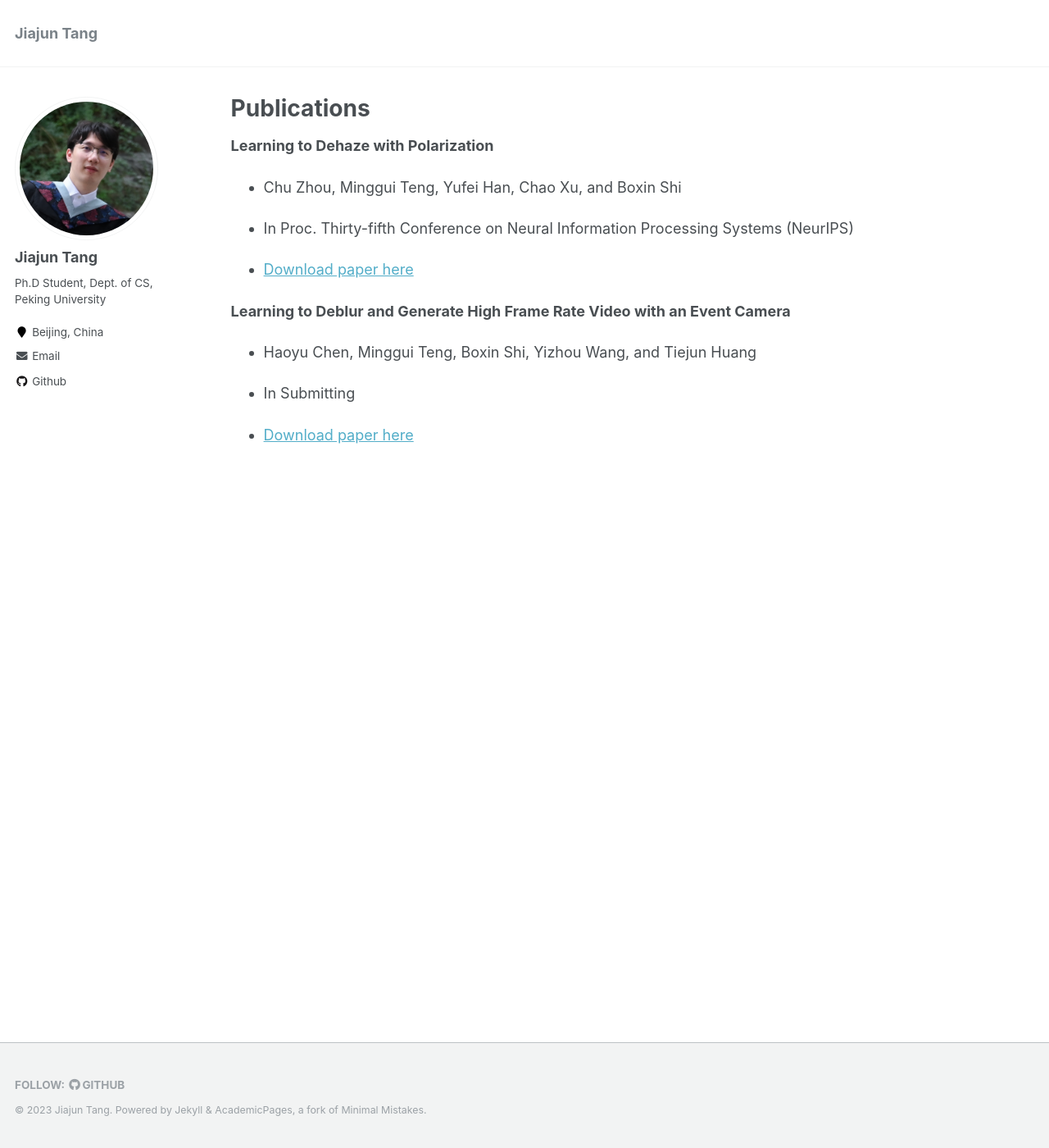
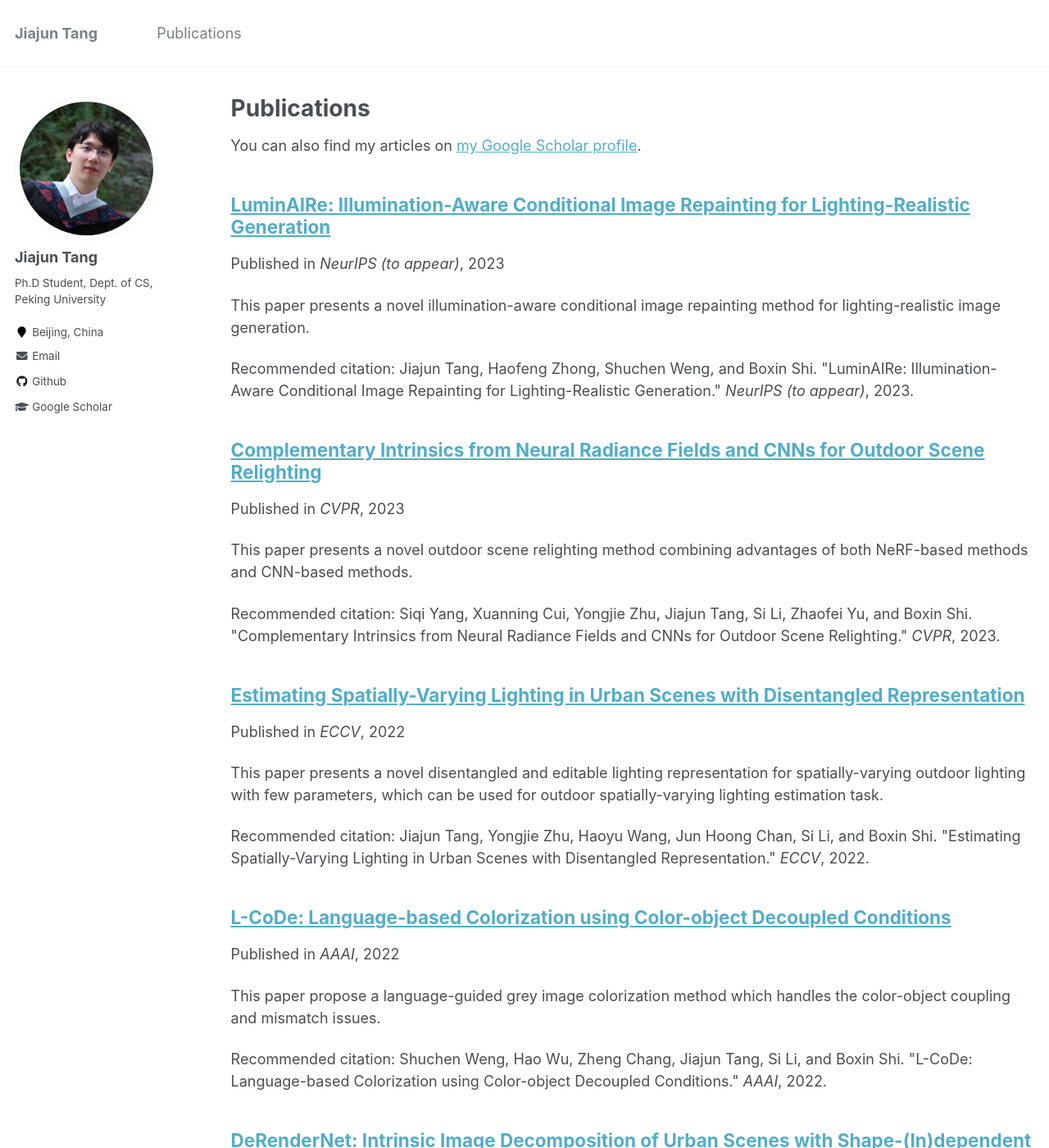
Before and after one commit to ChemJeff/ChemJeff.github.io, a Jekyll site: the page built from _pages/publications.md, in a window 1280 px wide and 1400 px high. Shown: the whole window at 82% size. Built offline with Jekyll 4.4.1, drawn with Linux system fonts in a browser that asks for light colours; some of the changed text lies outside the part shown.

Commit message:
update publication and homepage, add google scholar link

```diff
--- a/_config.yml
+++ b/_config.yml
@@ -87,7 +87,7 @@ author:
   location         : "Beijing, China"
   employer         :
   pubmed           : #"https://www.ncbi.nlm.nih.gov/pubmed/?term=john+snow"
-  googlescholar    : #"http://yourfullgooglescholarurl.com"
+  googlescholar    : "https://scholar.google.com/citations?user=UBy9z8wAAAAJ"
   email            : "jiajun.tang@pku.edu.cn"
   researchgate     :  # example: "https://www.researchgate.net/profile/yourprofile"
   uri              :
--- a/_data/navigation.yml
+++ b/_data/navigation.yml
@@ -1,7 +1,7 @@
 # main links links
 main:
-  #- title: "Publications"
-  #  url: /publications/
+  - title: "Publications"
+    url: /publications/
 
   #- title: "Talks"
   #  url: /talks/
--- a/_pages/publications.md
+++ b/_pages/publications.md
@@ -5,26 +5,16 @@ permalink: /publications/
 author_profile: true
 ---
 
-{% if author.googlescholar %}
+<!-- {% if author.googlescholar %}
   You can also find my articles on <u><a href="{{author.googlescholar}}">my Google Scholar profile</a>.</u>
-{% endif %}
+{% endif %} -->
+
+You can also find my articles on <a href="https://scholar.google.com/citations?user=UBy9z8wAAAAJ">my Google Scholar profile</a>.
 
 {% include base_path %}
 
+{% for post in site.publications reversed %}
+  {% include archive-single.html %}
+{% endfor %}
 
-**Learning to Dehaze with Polarization**
-
-  * Chu Zhou, Minggui Teng, Yufei Han, Chao Xu, and Boxin Shi
-
-  * In Proc. Thirty-fifth Conference on Neural Information Processing Systems (NeurIPS)
-
-  * [Download paper here](https://chipsahoym.github.io/publications/)
-
-
-**Learning to Deblur and Generate High Frame Rate Video with an Event Camera**
-
-  * Haoyu Chen, Minggui Teng, Boxin Shi, Yizhou Wang, and Tiejun Huang
-
-  * In Submitting
-
-  * [Download paper here](https://arxiv.org/abs/2003.00847)
+Last updated: Oct. 10, 2023
--- /dev/null
+++ b/_publications/94-2019-10-ICCV-Caption.md
@@ -0,0 +1,14 @@
+---
+title: "Generating Diverse and Descriptive Image Captions Using Visual Paraphrases"
+authors: Lixin Liu, Jiajun Tang, Xiaojun Wan, and Zongming Guo
+collection: publications
+permalink: /publication/94-2019-10-ICCV-Caption
+excerpt: 'This paper improves the diversity and descriptiveness of machine-generated image captions by utilizing visual paragraphs in existing captioning datasets.'
+date: 2019-10-27
+venue: "ICCV"
+# paperurl: 'https://openaccess.thecvf.com/content_ICCV_2019/papers/Liu_Generating_Diverse_and_Descriptive_Image_Captions_Using_Visual_Paraphrases_ICCV_2019_paper.pdf'
+citation: 'Lixin Liu, Jiajun Tang, Xiaojun Wan, and Zongming Guo. &quot;Generating Diverse and Descriptive Image Captions Using Visual Paraphrases.&quot; <i>ICCV</i>, 2019.'
+---
+This paper improves the diversity and descriptiveness of machine-generated image captions by utilizing visual paragraphs in existing captioning datasets.
+
+[Download paper here](https://openaccess.thecvf.com/content_ICCV_2019/papers/Liu_Generating_Diverse_and_Descriptive_Image_Captions_Using_Visual_Paraphrases_ICCV_2019_paper.pdf)
--- /dev/null
+++ b/_publications/95-2021-5-ICCP-DeRenderNet.md
@@ -0,0 +1,14 @@
+---
+title: "DeRenderNet: Intrinsic Image Decomposition of Urban Scenes with Shape-(In)dependent Shading Rendering"
+authors: Yongjie Zhu, Jiajun Tang, Si Li, and Boxin Shi
+collection: publications
+permalink: /publication/95-2021-5-ICCP-DeRenderNet
+excerpt: 'This paper propose a method to decompose the shadow-free albedo and latent lighting, and render shape-(in)dependent shadings, given a single image of an outdoor urban scene, trained in a self-supervised manner.'
+date: 2021-05-23
+venue: "ICCP"
+# paperurl: 'https://ci.idm.pku.edu.cn/Zhu_ICCP21.pdf'
+citation: 'Yongjie Zhu, Jiajun Tang, Si Li, and Boxin Shi. &quot;DeRenderNet: Intrinsic Image Decomposition of Urban Scenes with Shape-(In)dependent Shading Rendering.&quot; <i>ICCP</i>, 2021.'
+---
+This paper propose a method to decompose the shadow-free albedo and latent lighting, and render shape-(in)dependent shadings, given a single image of an outdoor urban scene, trained in a self-supervised manner.
+
+[Download paper here](https://ci.idm.pku.edu.cn/Zhu_ICCP21.pdf)
--- /dev/null
+++ b/_publications/96-2022-2-AAAI-LCoDe.md
@@ -0,0 +1,14 @@
+---
+title: "L-CoDe: Language-based Colorization using Color-object Decoupled Conditions"
+authors: Shuchen Weng, Hao Wu, Zheng Chang, Jiajun Tang, Si Li, and Boxin Shi
+collection: publications
+permalink: /publication/96-2022-2-AAAI-LCoDe
+excerpt: 'This paper propose a language-guided grey image colorization method which handles the color-object coupling and mismatch issues.'
+date: 2022-02-22
+venue: "AAAI"
+# paperurl: 'https://ci.idm.pku.edu.cn/Weng_AAAI22.pdf'
+citation: 'Shuchen Weng, Hao Wu, Zheng Chang, Jiajun Tang, Si Li, and Boxin Shi. &quot;L-CoDe: Language-based Colorization using Color-object Decoupled Conditions.&quot; <i>AAAI</i>, 2022.'
+---
+This paper propose a language-guided grey image colorization method which handles the color-object coupling and mismatch issues.
+
+[Download paper here](https://ci.idm.pku.edu.cn/Weng_AAAI22.pdf)
--- /dev/null
+++ b/_publications/97-2022-10-ECCV-SOLDNet.md
@@ -0,0 +1,14 @@
+---
+title: "Estimating Spatially-Varying Lighting in Urban Scenes with Disentangled Representation"
+authors: Jiajun Tang, Yongjie Zhu, Haoyu Wang, Jun Hoong Chan, Si Li, and Boxin Shi
+collection: publications
+permalink: /publication/97-2022-10-ECCV-SOLDNet
+excerpt: 'This paper presents a novel disentangled and editable lighting representation for spatially-varying outdoor lighting with few parameters, which can be used for outdoor spatially-varying lighting estimation task.'
+date: 2022-10-23
+venue: "ECCV"
+# paperurl: 'https://ci.idm.pku.edu.cn/Tang_ECCV22a.pdf'
+citation: 'Jiajun Tang, Yongjie Zhu, Haoyu Wang, Jun Hoong Chan, Si Li, and Boxin Shi. &quot;Estimating Spatially-Varying Lighting in Urban Scenes with Disentangled Representation.&quot; <i>ECCV</i>, 2022.'
+---
+This paper presents a novel disentangled and editable lighting representation for spatially-varying outdoor lighting with few parameters, which can be used for outdoor spatially-varying lighting estimation task.
+
+[Download paper here](https://ci.idm.pku.edu.cn/Tang_ECCV22a.pdf)
--- /dev/null
+++ b/_publications/98-2023-6-CVPR-OutdoorRelighting.md
@@ -0,0 +1,14 @@
+---
+title: "Complementary Intrinsics from Neural Radiance Fields and CNNs for Outdoor Scene Relighting"
+authors: Siqi Yang, Xuanning Cui, Yongjie Zhu, Jiajun Tang, Si Li, Zhaofei Yu, and Boxin Shi
+collection: publications
+permalink: /publication/98-2023-6-CVPR-OutdoorRelighting
+excerpt: 'This paper presents a novel outdoor scene relighting method combining advantages of both NeRF-based methods and CNN-based methods.'
+date: 2023-06-17
+venue: "CVPR"
+# paperurl: 'https://ci.idm.pku.edu.cn/YangSQ_CVPR23e.pdf'
+citation: 'Siqi Yang, Xuanning Cui, Yongjie Zhu, Jiajun Tang, Si Li, Zhaofei Yu, and Boxin Shi. &quot;Complementary Intrinsics from Neural Radiance Fields and CNNs for Outdoor Scene Relighting.&quot; <i>CVPR</i>, 2023.'
+---
+This paper presents a novel outdoor scene relighting method combining advantages of both NeRF-based methods and CNN-based methods.
+
+[Download paper here](https://ci.idm.pku.edu.cn/YangSQ_CVPR23e.pdf)
--- /dev/null
+++ b/_publications/99-2023-12-NeurIPS-LuminAIRe.md
@@ -0,0 +1,14 @@
+---
+title: "LuminAIRe: Illumination-Aware Conditional Image Repainting for Lighting-Realistic Generation"
+author: Jiajun Tang, Haofeng Zhong, Shuchen Weng, and Boxin Shi
+collection: publications
+permalink: /publication/99-2023-12-NeurIPS-LuminAIRe
+excerpt: 'This paper presents a novel illumination-aware conditional image repainting method for lighting-realistic image generation.'
+date: 2023-12-10
+venue: "NeurIPS (to appear)"
+# paperurl: 'http://academicpages.github.io/files/paper1.pdf'
+citation: 'Jiajun Tang, Haofeng Zhong, Shuchen Weng, and Boxin Shi. &quot;LuminAIRe: Illumination-Aware Conditional Image Repainting for Lighting-Realistic Generation.&quot; <i>NeurIPS (to appear)</i>, 2023.'
+---
+This paper presents a novel illumination-aware conditional image repainting method for lighting-realistic image generation.
+
+<!-- [Download paper here](http://academicpages.github.io/files/paper1.pdf) -->
```
Also changed, not shown: _pages/about.md (+3 -3 lines), _publications_deprecated/2023-NeurIPS-LuminAIRe.md (added, +6 -0 lines), _publications_deprecated/LDGHFRV.md (renamed from _publications/LDGHFRV.md, +2 -2 lines), _publications_deprecated/Nips2021.md (renamed from _publications/Nips2021.md, +2 -2 lines).
